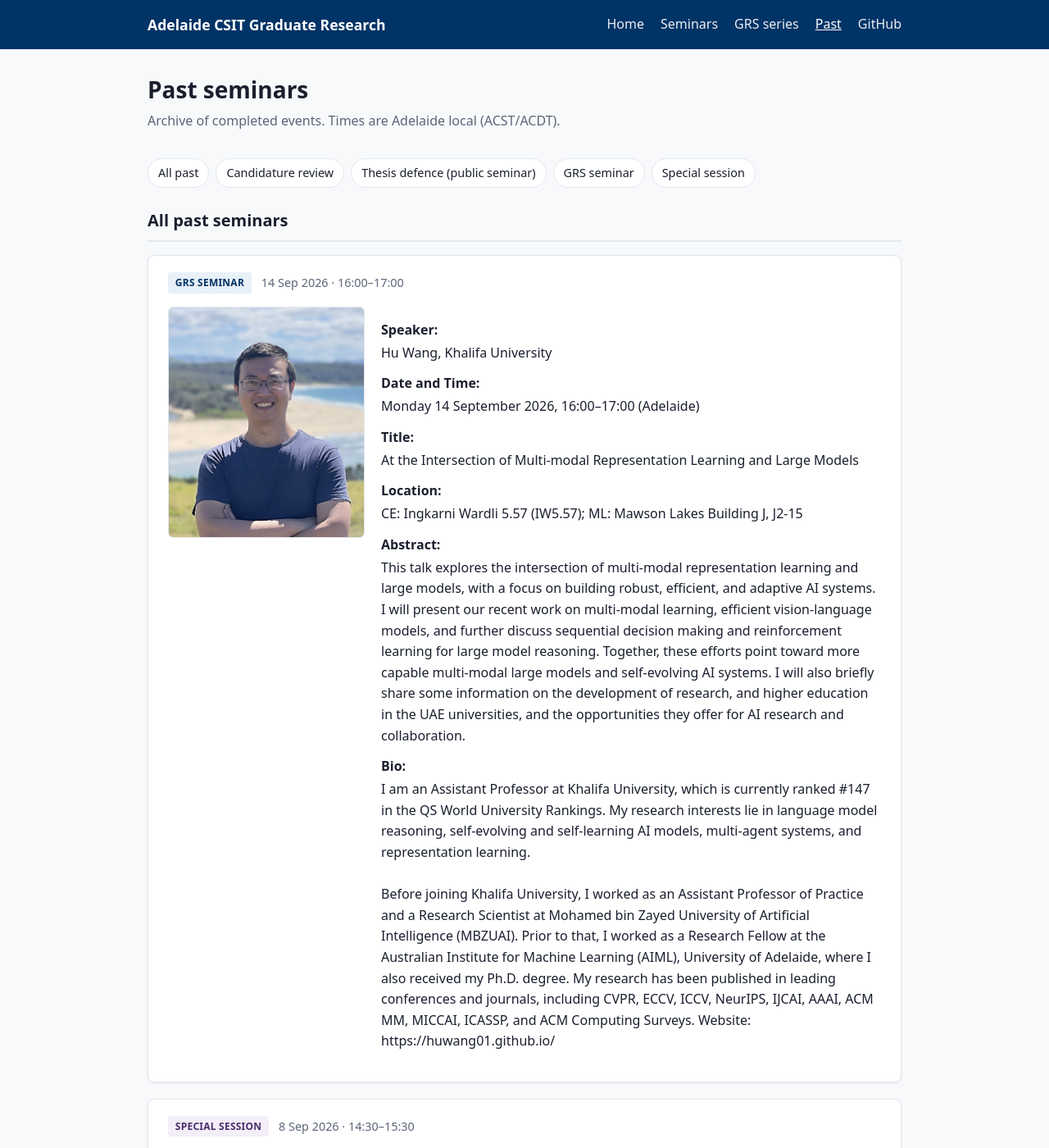
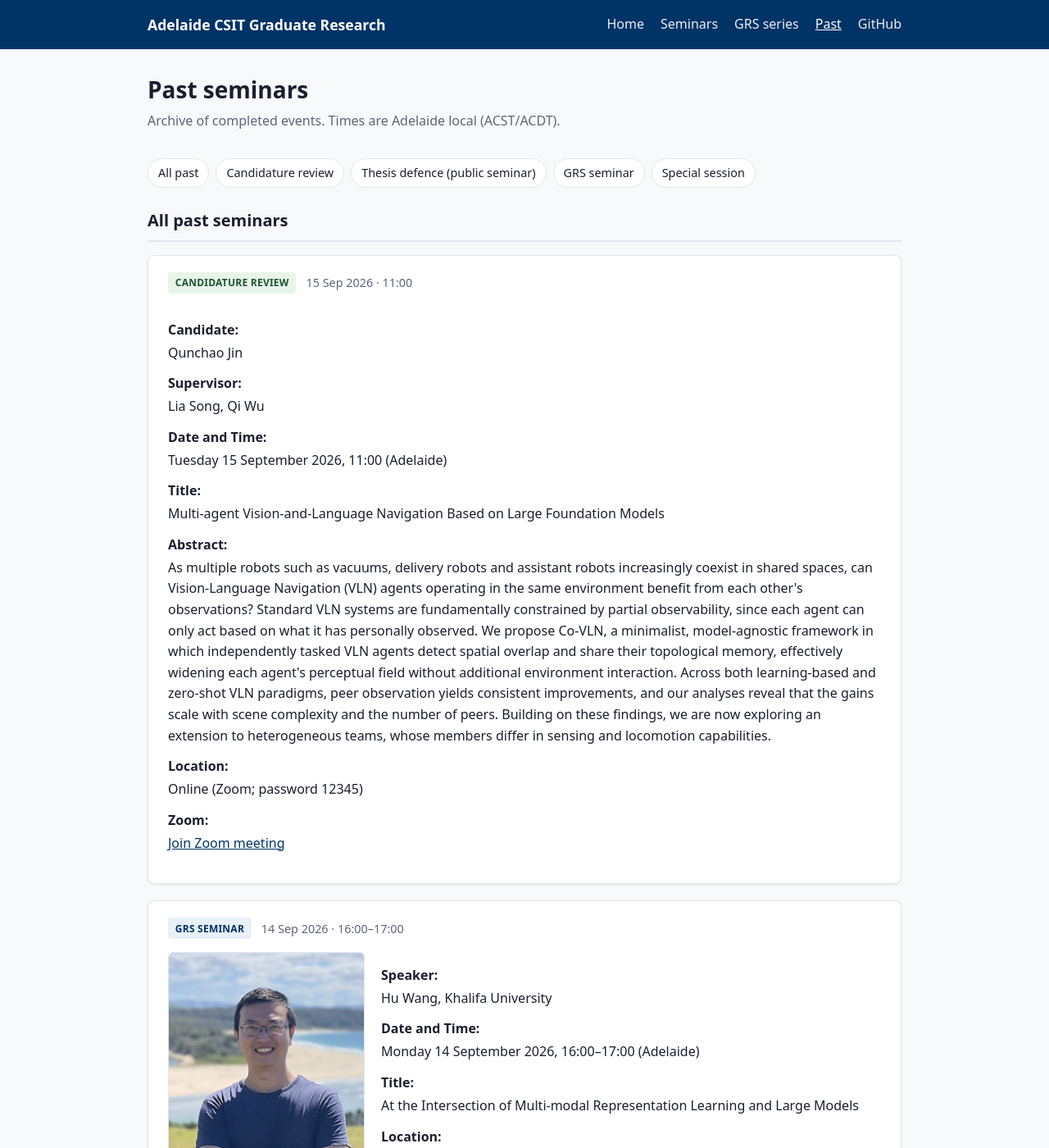
Before and after one commit to ht-timchen/Adelaide-CSIT-GRC, a Jekyll site: the page built from past-seminars.md, in a window 1280 px wide and 1400 px high. Shown: the whole window at 82% size. Built offline with Jekyll 4.4.1, drawn with Linux system fonts in a browser that asks for light colours; some of the changed text lies outside the part shown.

Commit message:
Add Qunchao Jin candidature review on 15 September.
Co-authored-by: Cursor <cursoragent@cursor.com>

```diff
--- a/_data/seminars.yml
+++ b/_data/seminars.yml
@@ -519,6 +519,19 @@ seminars:
       Before joining Khalifa University, I worked as an Assistant Professor of Practice and a Research Scientist at Mohamed bin Zayed University of Artificial Intelligence (MBZUAI). Prior to that, I worked as a Research Fellow at the Australian Institute for Machine Learning (AIML), University of Adelaide, where I also received my Ph.D. degree. My research has been published in leading conferences and journals, including CVPR, ECCV, ICCV, NeurIPS, IJCAI, AAAI, ACM MM, MICCAI, ICASSP, and ACM Computing Surveys. Website: https://huwang01.github.io/
     status: scheduled
 
+  - id: candidature-review-2026-09-15-jin
+    type: candidature_review
+    candidate: "Qunchao Jin"
+    supervisor: "Lia Song, Qi Wu"
+    date: 2026-09-15
+    time: "11:00"
+    title: "Multi-agent Vision-and-Language Navigation Based on Large Foundation Models"
+    abstract: |
+      As multiple robots such as vacuums, delivery robots and assistant robots increasingly coexist in shared spaces, can Vision-Language Navigation (VLN) agents operating in the same environment benefit from each other's observations? Standard VLN systems are fundamentally constrained by partial observability, since each agent can only act based on what it has personally observed. We propose Co-VLN, a minimalist, model-agnostic framework in which independently tasked VLN agents detect spatial overlap and share their topological memory, effectively widening each agent's perceptual field without additional environment interaction. Across both learning-based and zero-shot VLN paradigms, peer observation yields consistent improvements, and our analyses reveal that the gains scale with scene complexity and the number of peers. Building on these findings, we are now exploring an extension to heterogeneous teams, whose members differ in sensing and locomotion capabilities.
+    zoom_url: "https://adelaide.zoom.us/j/84425200254?pwd=IP0pWf7Vjhcgb5EUFyzKrzIVLQomIz.1"
+    location: "Online (Zoom; password 12345)"
+    status: scheduled
+
   - id: hdr-2026-09-21-series-10
     type: hdr_seminar
     series: hdr-2026
```
